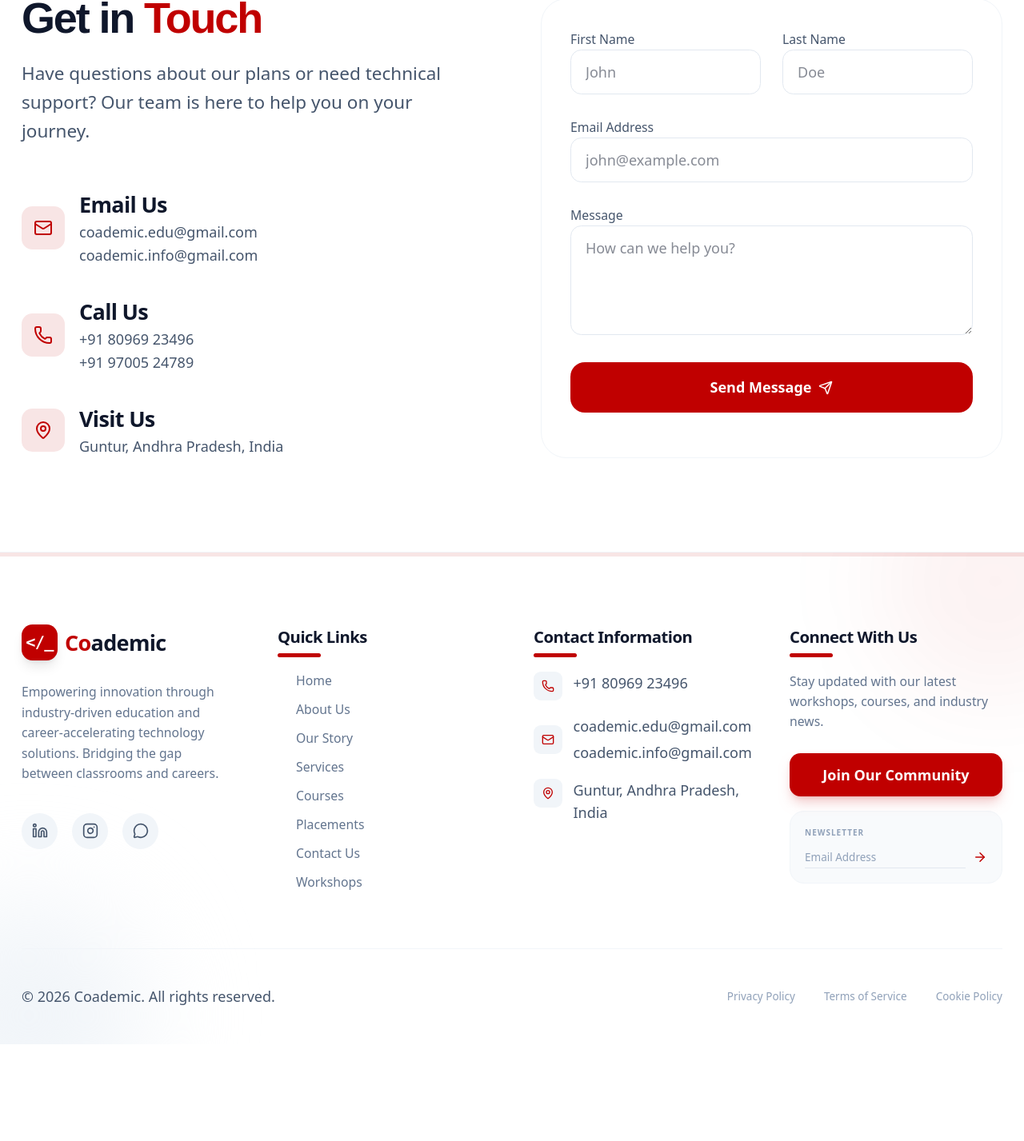
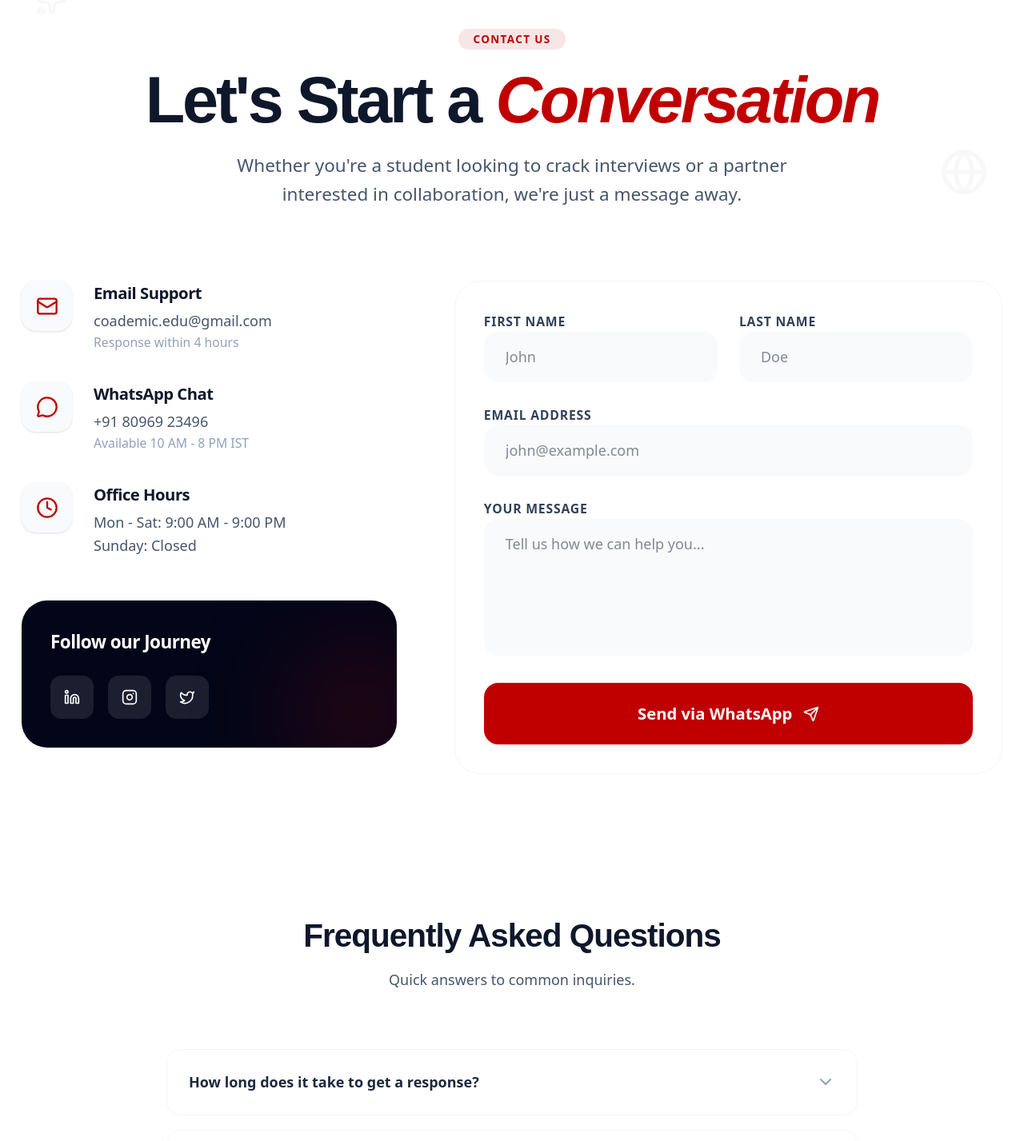
Before and after one commit to kalyanipanga/Coademic-, a React (Vite) app: page /contact in a window 1280 px wide. Shown: the part 200-1627 px from the top of the page at 80% size. Before the commit the page ends 1506 px from the top, so only its background shows below. Built offline with nearby package versions, Linux system fonts and the light colour scheme.

Commit message:
feat: Enhance contact and placement pages
Adds social media links, FAQ section, and submission feedback to the contact page. Improves animations and introduces new icons to the placements page for a more dynamic user experience.

```diff
--- a/src/pages/Contact.tsx
+++ b/src/pages/Contact.tsx
@@ -1,6 +1,10 @@
 import React, { useState } from "react";
-import { motion } from "motion/react";
-import { Mail, MapPin, Phone, Send } from "lucide-react";
+import { motion, AnimatePresence } from "motion/react";
+import {
+  Mail, MapPin, Phone, Send, Linkedin, Instagram,
+  Twitter, Clock, ChevronDown, MessageCircle,
+  CheckCircle2, Sparkles, Globe
+} from "lucide-react";
 
 export default function Contact() {
   const [formData, setFormData] = useState({
@@ -9,116 +13,271 @@ export default function Contact() {
     email: "",
     message: ""
   });
+  const [isSubmitted, setIsSubmitted] = useState(false);
+  const [openFaq, setOpenFaq] = useState<number | null>(null);
 
   const handleSubmit = (e: React.FormEvent) => {
     e.preventDefault();
     const text = `*New Contact Form Submission*%0A%0A*Name:* ${formData.firstName} ${formData.lastName}%0A*Email:* ${formData.email}%0A%0A*Message:*%0A${formData.message}`;
     window.open(`https://wa.me/918096923496?text=${text}`, '_blank');
+    setIsSubmitted(true);
+    setTimeout(() => setIsSubmitted(false), 5000);
   };
 
+  const faqs = [
+    {
+      q: "How long does it take to get a response?",
+      a: "Our team typically responds within 2-4 business hours. For urgent placement queries, we recommend reaching out via WhatsApp."
+    },
+    {
+      q: "Can I schedule a 1-on-1 counseling session?",
+      a: "Yes! You can book a free 15-minute counseling session with our experts. Just mention 'Counseling' in your message."
+    },
+    {
+      q: "Do you offer corporate training programs?",
+      a: "We do offer customized training modules for colleges and corporate teams. Contact us at coademic.info@gmail.com for a proposal."
+    },
+    {
+      q: "Where is the office located?",
+      a: "Our main operations are based in Guntur, Andhra Pradesh, but we serve students globally through our online platform."
+    }
+  ];
+
   return (
-    <div className="py-24 px-6 max-w-7xl mx-auto bg-white min-h-screen">
-      <div className="grid lg:grid-cols-2 gap-16">
+    <div className="bg-white min-h-screen">
+      {/* Hero Section */}
+      <div className="relative pt-32 pb-20 px-6 overflow-hidden">
+        <div className="absolute top-0 left-0 w-full h-full opacity-[0.03] pointer-events-none">
+          <div className="absolute top-20 left-10 animate-float"><Sparkles size={40} /></div>
+          <div className="absolute bottom-20 right-10 animate-float" style={{ animationDelay: '2s' }}><Globe size={60} /></div>
+        </div>
+
+        <div className="max-w-7xl mx-auto text-center relative z-10">
+          <motion.div
+            initial={{ opacity: 0, y: 20 }}
+            animate={{ opacity: 1, y: 0 }}
+            className="inline-block px-4 py-1 rounded-full bg-brand-red/10 text-brand-red text-xs font-bold tracking-widest mb-6"
+          >
+            CONTACT US
+          </motion.div>
+          <motion.h1
+            initial={{ opacity: 0, y: 20 }}
+            animate={{ opacity: 1, y: 0 }}
+            transition={{ delay: 0.1 }}
+            className="text-5xl md:text-7xl font-display font-bold mb-6 text-slate-900"
+          >
+            Let's Start a <span className="text-brand-red italic">Conversation</span>
+          </motion.h1>
+          <motion.p
+            initial={{ opacity: 0, y: 20 }}
+            animate={{ opacity: 1, y: 0 }}
+            transition={{ delay: 0.2 }}
+            className="text-xl text-slate-600 max-w-2xl mx-auto"
+          >
+            Whether you're a student looking to crack interviews or a partner interested in collaboration, we're just a message away.
+          </motion.p>
+        </div>
+      </div>
+
+      <div className="max-w-7xl mx-auto px-6 pb-32">
+        <div className="grid lg:grid-cols-12 gap-16">
+          {/* Left Column: Info */}
+          <div className="lg:col-span-5 space-y-12">
             <motion.div
               initial={{ opacity: 0, x: -20 }}
-          animate={{ opacity: 1, x: 0 }}
+              whileInView={{ opacity: 1, x: 0 }}
+              viewport={{ once: true }}
+              className="space-y-8"
             >
-          <h1 className="text-5xl font-display font-bold mb-6 text-slate-900">Get in <span className="text-brand-red">Touch</span></h1>
-          <p className="text-xl text-slate-600 mb-12">
-            Have questions about our plans or need technical support? Our team is here to help you on your journey.
-          </p>
-
-          <div className="space-y-8">
-            <div className="flex items-center gap-4">
-              <div className="w-12 h-12 rounded-xl bg-brand-red/10 flex items-center justify-center text-brand-red">
-                <Mail size={24} />
+              <div className="flex items-start gap-6 group">
+                <div className="w-14 h-14 rounded-2xl bg-slate-50 flex items-center justify-center text-brand-red group-hover:bg-brand-red group-hover:text-white transition-all duration-300 shadow-sm">
+                  <Mail size={28} />
                 </div>
                 <div>
-                <h3 className="font-bold text-slate-900">Email Us</h3>
+                  <h3 className="font-bold text-slate-900 text-lg mb-1">Email Support</h3>
                   <p className="text-slate-600">coademic.edu@gmail.com</p>
-                <p className="text-slate-600">coademic.info@gmail.com</p>
+                  <p className="text-slate-400 text-sm">Response within 4 hours</p>
                 </div>
               </div>
-            <div className="flex items-center gap-4">
-              <div className="w-12 h-12 rounded-xl bg-brand-red/10 flex items-center justify-center text-brand-red">
-                <Phone size={24} />
+
+              <div className="flex items-start gap-6 group">
+                <div className="w-14 h-14 rounded-2xl bg-slate-50 flex items-center justify-center text-brand-red group-hover:bg-brand-red group-hover:text-white transition-all duration-300 shadow-sm">
+                  <MessageCircle size={28} />
                 </div>
                 <div>
-                <h3 className="font-bold text-slate-900">Call Us</h3>
+                  <h3 className="font-bold text-slate-900 text-lg mb-1">WhatsApp Chat</h3>
                   <p className="text-slate-600">+91 80969 23496</p>
-                <p className="text-slate-600">+91 97005 24789</p>
+                  <p className="text-slate-400 text-sm">Available 10 AM - 8 PM IST</p>
                 </div>
               </div>
-            <div className="flex items-center gap-4">
-              <div className="w-12 h-12 rounded-xl bg-brand-red/10 flex items-center justify-center text-brand-red">
-                <MapPin size={24} />
+
+              <div className="flex items-start gap-6 group">
+                <div className="w-14 h-14 rounded-2xl bg-slate-50 flex items-center justify-center text-brand-red group-hover:bg-brand-red group-hover:text-white transition-all duration-300 shadow-sm">
+                  <Clock size={28} />
                 </div>
                 <div>
-                <h3 className="font-bold text-slate-900">Visit Us</h3>
-                <p className="text-slate-600">Guntur, Andhra Pradesh, India</p>
-              </div>
+                  <h3 className="font-bold text-slate-900 text-lg mb-1">Office Hours</h3>
+                  <p className="text-slate-600">Mon - Sat: 9:00 AM - 9:00 PM</p>
+                  <p className="text-slate-600">Sunday: Closed</p>
                 </div>
               </div>
             </motion.div>
 
+            {/* Social Links */}
             <motion.div
-          initial={{ opacity: 0, x: 20 }}
-          animate={{ opacity: 1, x: 0 }}
-          className="luxury-card"
+              initial={{ opacity: 0, y: 20 }}
+              whileInView={{ opacity: 1, y: 0 }}
+              viewport={{ once: true }}
+              className="p-8 rounded-[32px] bg-slate-950 text-white relative overflow-hidden"
             >
+              <div className="relative z-10">
+                <h3 className="font-bold text-xl mb-6">Follow our Journey</h3>
+                <div className="flex gap-4">
+                  {[
+                    { icon: Linkedin, label: "LinkedIn", color: "hover:bg-blue-600" },
+                    { icon: Instagram, label: "Instagram", color: "hover:bg-pink-600" },
+                    { icon: Twitter, label: "Twitter", color: "hover:bg-sky-500" }
+                  ].map((social, i) => (
+                    <a
+                      key={i}
+                      href="#"
+                      className={`w-12 h-12 rounded-xl bg-white/10 flex items-center justify-center transition-all duration-300 ${social.color} hover:scale-110`}
+                      aria-label={social.label}
+                    >
+                      <social.icon size={20} />
+                    </a>
+                  ))}
+                </div>
+              </div>
+              <div className="absolute -right-10 -bottom-10 w-40 h-40 bg-brand-red/20 rounded-full blur-3xl"></div>
+            </motion.div>
+          </div>
+
+          {/* Right Column: Form */}
+          <div className="lg:col-span-7">
+            <motion.div
+              initial={{ opacity: 0, scale: 0.95 }}
+              whileInView={{ opacity: 1, scale: 1 }}
+              viewport={{ once: true }}
+              className="luxury-card relative"
+            >
+              <AnimatePresence>
+                {isSubmitted && (
+                  <motion.div
+                    initial={{ opacity: 0, y: 10 }}
+                    animate={{ opacity: 1, y: 0 }}
+                    exit={{ opacity: 0 }}
+                    className="absolute inset-0 z-20 bg-white/90 backdrop-blur-sm rounded-[32px] flex flex-col items-center justify-center text-center p-8"
+                  >
+                    <div className="w-20 h-20 rounded-full bg-emerald-100 text-emerald-600 flex items-center justify-center mb-6">
+                      <CheckCircle2 size={40} />
+                    </div>
+                    <h3 className="text-2xl font-bold text-slate-900 mb-2">Message Sent!</h3>
+                    <p className="text-slate-600">We've redirected you to WhatsApp. Our team will get back to you shortly.</p>
+                    <button
+                      onClick={() => setIsSubmitted(false)}
+                      className="mt-8 text-brand-red font-bold hover:underline"
+                    >
+                      Send another message
+                    </button>
+                  </motion.div>
+                )}
+              </AnimatePresence>
+
               <form onSubmit={handleSubmit} className="space-y-6">
                 <div className="grid md:grid-cols-2 gap-6">
                   <div className="space-y-2">
-                <label className="text-sm font-medium text-slate-600">First Name</label>
+                    <label className="text-sm font-bold text-slate-700 uppercase tracking-wider">First Name</label>
                     <input
                       type="text"
                       required
                       value={formData.firstName}
                       onChange={(e) => setFormData({...formData, firstName: e.target.value})}
-                  className="w-full bg-white border border-slate-200 rounded-xl py-3 px-4 focus:outline-none focus:border-brand-red focus:ring-4 focus:ring-brand-red/5 focus:shadow-red-glow transition-all duration-300"
+                      className="w-full bg-slate-50 border-none rounded-2xl py-4 px-6 focus:outline-none focus:ring-2 focus:ring-brand-red/20 focus:bg-white transition-all duration-300"
                       placeholder="John"
                     />
                   </div>
                   <div className="space-y-2">
-                <label className="text-sm font-medium text-slate-600">Last Name</label>
+                    <label className="text-sm font-bold text-slate-700 uppercase tracking-wider">Last Name</label>
                     <input
                       type="text"
                       required
                       value={formData.lastName}
                       onChange={(e) => setFormData({...formData, lastName: e.target.value})}
-                  className="w-full bg-white border border-slate-200 rounded-xl py-3 px-4 focus:outline-none focus:border-brand-red focus:ring-4 focus:ring-brand-red/5 focus:shadow-red-glow transition-all duration-300"
+                      className="w-full bg-slate-50 border-none rounded-2xl py-4 px-6 focus:outline-none focus:ring-2 focus:ring-brand-red/20 focus:bg-white transition-all duration-300"
                       placeholder="Doe"
                     />
                   </div>
                 </div>
                 <div className="space-y-2">
-              <label className="text-sm font-medium text-slate-600">Email Address</label>
+                  <label className="text-sm font-bold text-slate-700 uppercase tracking-wider">Email Address</label>
                   <input
                     type="email"
                     required
                     value={formData.email}
                     onChange={(e) => setFormData({...formData, email: e.target.value})}
-                className="w-full bg-white border border-slate-200 rounded-xl py-3 px-4 focus:outline-none focus:border-brand-red focus:ring-4 focus:ring-brand-red/5 focus:shadow-red-glow transition-all duration-300"
+                    className="w-full bg-slate-50 border-none rounded-2xl py-4 px-6 focus:outline-none focus:ring-2 focus:ring-brand-red/20 focus:bg-white transition-all duration-300"
                     placeholder="john@example.com"
                   />
                 </div>
                 <div className="space-y-2">
-              <label className="text-sm font-medium text-slate-600">Message</label>
+                  <label className="text-sm font-bold text-slate-700 uppercase tracking-wider">Your Message</label>
                   <textarea
-                rows={4}
+                    rows={5}
                     required
                     value={formData.message}
                     onChange={(e) => setFormData({...formData, message: e.target.value})}
-                className="w-full bg-white border border-slate-200 rounded-xl py-3 px-4 focus:outline-none focus:border-brand-red focus:ring-4 focus:ring-brand-red/5 focus:shadow-red-glow transition-all duration-300"
-                placeholder="How can we help you?"
+                    className="w-full bg-slate-50 border-none rounded-2xl py-4 px-6 focus:outline-none focus:ring-2 focus:ring-brand-red/20 focus:bg-white transition-all duration-300 resize-none"
+                    placeholder="Tell us how we can help you..."
                   ></textarea>
                 </div>
-            <button type="submit" className="btn-primary w-full flex items-center justify-center gap-2">
-              Send Message <Send size={18} />
+                <button type="submit" className="btn-primary w-full flex items-center justify-center gap-3 py-5 text-lg">
+                  Send via WhatsApp <Send size={20} />
                 </button>
               </form>
             </motion.div>
           </div>
         </div>
+
+        {/* FAQ Section */}
+        <div className="mt-40">
+          <div className="text-center mb-16">
+            <h2 className="text-3xl md:text-4xl font-display font-bold mb-4">Frequently Asked Questions</h2>
+            <p className="text-slate-600">Quick answers to common inquiries.</p>
+          </div>
+
+          <div className="max-w-3xl mx-auto space-y-4">
+            {faqs.map((faq, i) => (
+              <div
+                key={i}
+                className="border border-slate-100 rounded-2xl overflow-hidden transition-all duration-300 hover:border-brand-red/20"
+              >
+                <button
+                  onClick={() => setOpenFaq(openFaq === i ? null : i)}
+                  className="w-full flex items-center justify-between p-6 text-left bg-white hover:bg-slate-50 transition-colors"
+                >
+                  <span className="font-bold text-slate-800">{faq.q}</span>
+                  <ChevronDown className={`text-slate-400 transition-transform duration-300 ${openFaq === i ? 'rotate-180' : ''}`} />
+                </button>
+                <AnimatePresence>
+                  {openFaq === i && (
+                    <motion.div
+                      initial={{ height: 0, opacity: 0 }}
+                      animate={{ height: 'auto', opacity: 1 }}
+                      exit={{ height: 0, opacity: 0 }}
+                      className="overflow-hidden"
+                    >
+                      <div className="p-6 pt-0 text-slate-600 bg-white">
+                        {faq.a}
+                      </div>
+                    </motion.div>
+                  )}
+                </AnimatePresence>
+              </div>
+            ))}
+          </div>
+        </div>
+      </div>
+    </div>
   );
 }
```
Also changed, not shown: src/pages/Placements.tsx (+22 -4 lines). Lines whose indentation alone changed are shown as unchanged.
